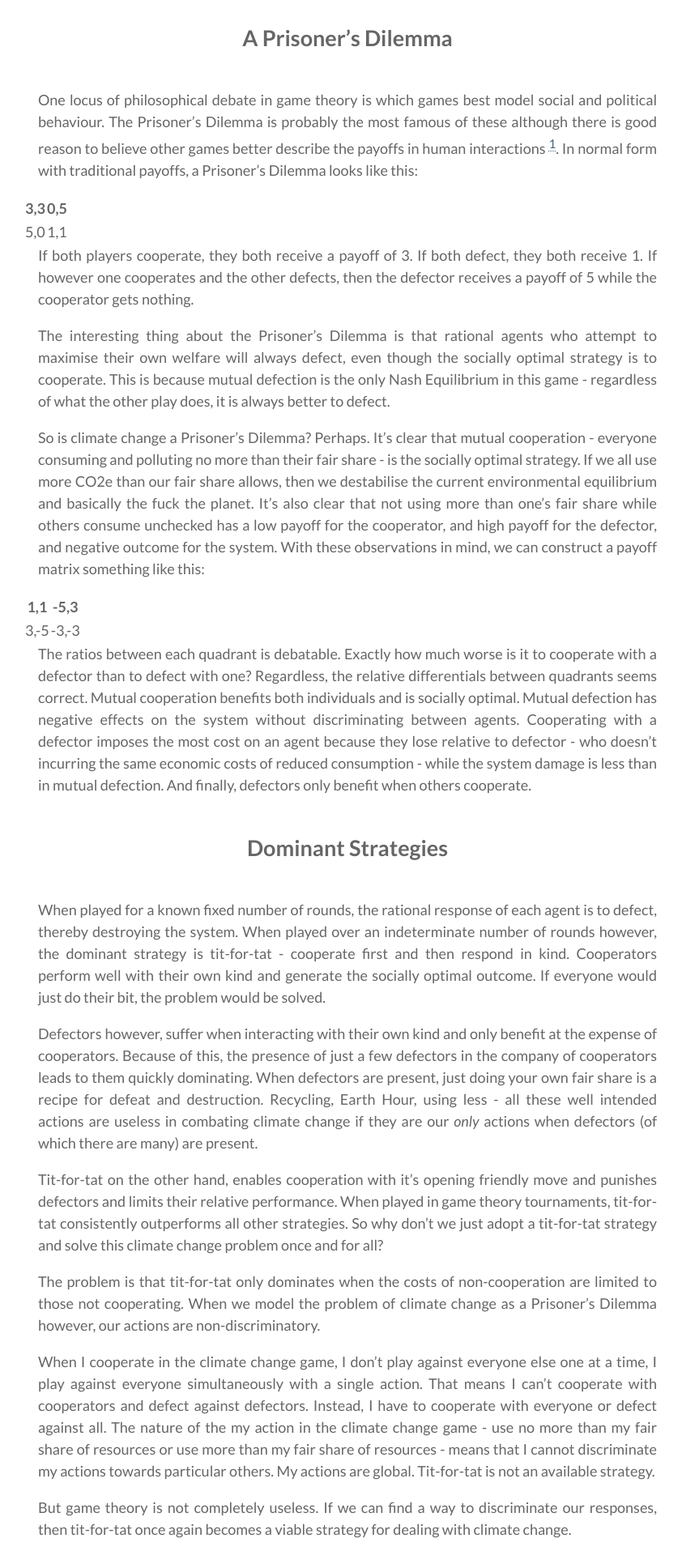
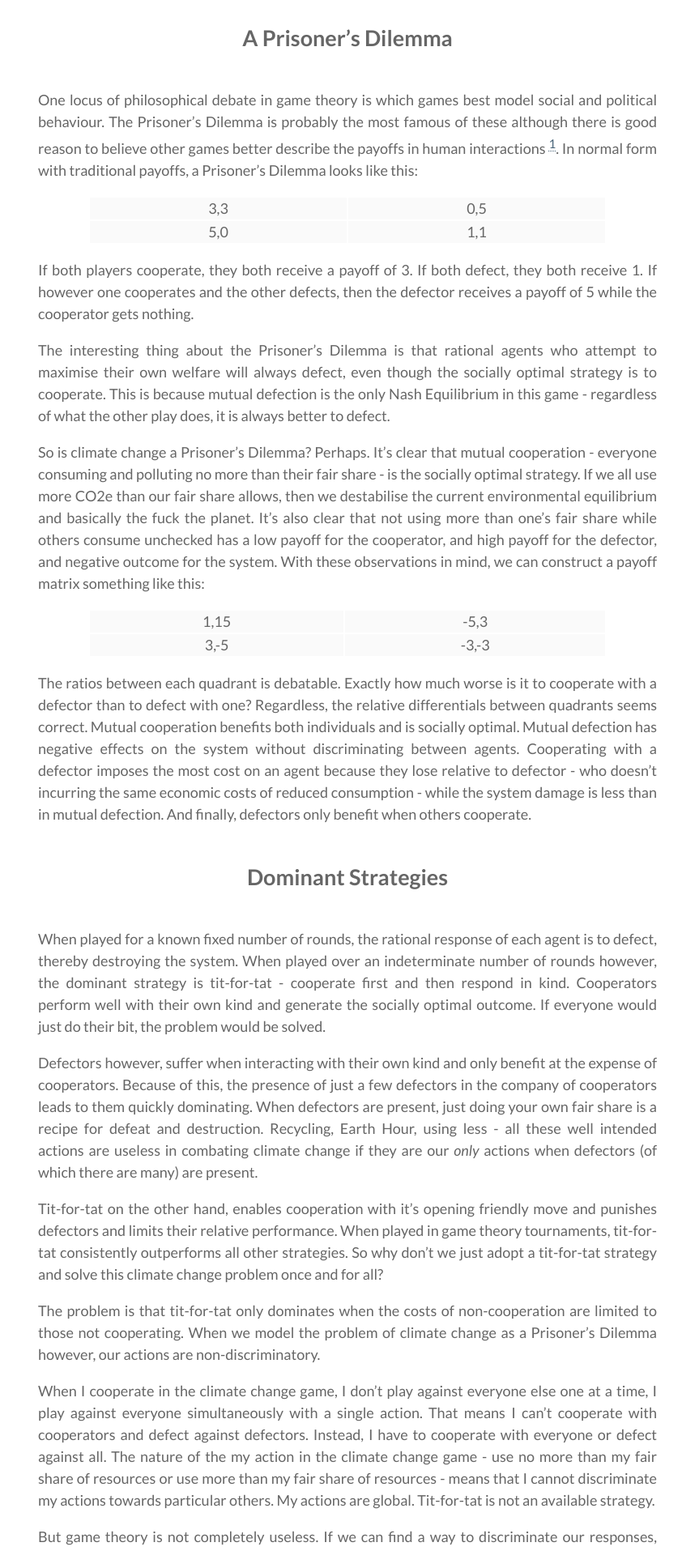
Before and after one commit to davekinkead/dailydialectic, a Jekyll site: the page built from _posts/2014-09-24-climate-change-and-the-prisoners-dilemma.md, in a window 1280 px wide. Shown: the part 1105-3020 px from the top of the page at 81% size, without its empty margins (211-1053 px from the left). Built offline with Jekyll 4.4.1, drawn with Linux system fonts in a browser that asks for light colours.

Commit message:
Add table styles

```diff
--- a/_posts/2014-09-24-climate-change-and-the-prisoners-dilemma.md
+++ b/_posts/2014-09-24-climate-change-and-the-prisoners-dilemma.md
@@ -17,9 +17,8 @@ Having spent much of the last month developing agent based game theoretic models
 One locus of philosophical debate in game theory is which games best model social and political behaviour.  The Prisoner's Dilemma is probably the most famous of these although there is good reason to believe other games better describe the payoffs in human interactions [^stag].  In normal form with  traditional payoffs, a Prisoner's Dilemma looks like this:
 
 
-3,3		|	 	0,5
-------|------
-5,0	  |   1,1
+3,3		|		0,5
+5,0		|		1,1
 
 
 If both players cooperate, they both receive a payoff of 3.  If both defect, they both receive 1.  If however one cooperates and the other defects, then the defector receives a payoff of 5 while the cooperator gets nothing.
@@ -29,9 +28,8 @@ The interesting thing about the Prisoner's Dilemma is that rational agents who a
 So is climate change a Prisoner's Dilemma?  Perhaps.  It's clear that mutual cooperation - everyone consuming and polluting no more than their fair share - is the socially optimal strategy.  If we all use more CO2e than our fair share allows, then we destabilise the current environmental equilibrium and basically the fuck the planet.  It's also clear that not using more than one's fair share while others consume unchecked has a low payoff for the cooperator, and high payoff for the defector, and negative outcome for the system.  With these observations in mind, we can construct a payoff matrix something like this:
 
 
-1,1	 	|	 -5,3
-------|--------
-3,-5  |	  -3,-3
+1,15	|		-5,3
+3,-5	|		-3,-3
 
 
 The ratios between each quadrant is debatable.  Exactly how much worse is it to cooperate with a defector than to defect with one? Regardless, the relative differentials between quadrants seems correct.  Mutual cooperation benefits both individuals and is socially optimal.  Mutual defection has negative effects on the system without discriminating between agents.  Cooperating with a defector imposes the most cost on an agent because they lose relative to defector - who doesn't incurring the same economic costs of reduced consumption - while the system damage is less than in mutual defection.  And finally, defectors only benefit when others cooperate.
--- a/css/main.scss
+++ b/css/main.scss
@@ -57,6 +57,9 @@ footer { background-color: #eee;
 
 }
 
+table { border: none; margin: 1em auto; width: 80%; }
+td { background-color: #FAFAFA;}
+
 .license { color: #999; }
 
 @media (max-width: 600px) {
```
